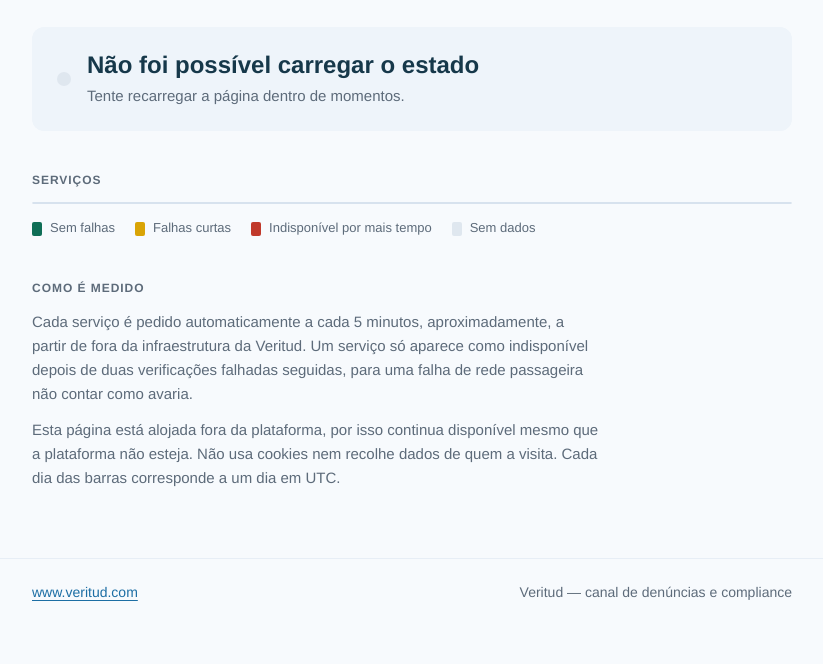
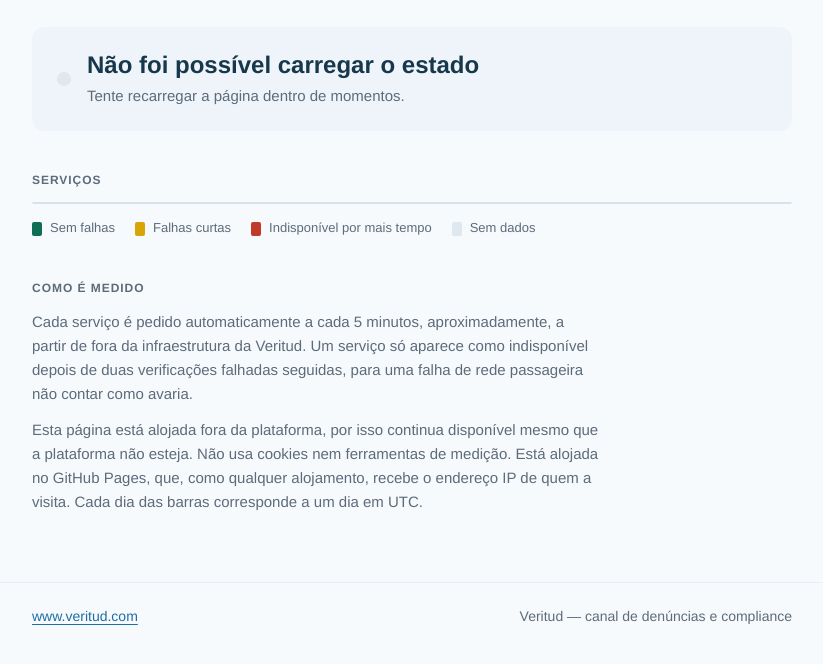
Before and after one commit to VERITUD/estado, a plain HTML site: page site/index.html in a window 1280 px wide. Shown: the part 74-738 px from the top of the page, without its empty margins (228-1051 px from the left). Drawn offline with Linux system fonts and the light colour scheme; no server answers.

Commit message:
A página diz onde está alojada e que o alojamento recebe o IP de quem a visita
Co-Authored-By: Claude Fable 5.2 <noreply@anthropic.com>

```diff
--- a/site/index.html
+++ b/site/index.html
@@ -54,7 +54,7 @@
   <section class="como" aria-labelledby="t-como">
     <h2 id="t-como" class="eyebrow">Como é medido</h2>
     <p>Cada serviço é pedido automaticamente a cada 5 minutos, aproximadamente, a partir de fora da infraestrutura da Veritud. Um serviço só aparece como indisponível depois de duas verificações falhadas seguidas, para uma falha de rede passageira não contar como avaria.</p>
-    <p>Esta página está alojada fora da plataforma, por isso continua disponível mesmo que a plataforma não esteja. Não usa cookies nem recolhe dados de quem a visita. Cada dia das barras corresponde a um dia em UTC.</p>
+    <p>Esta página está alojada fora da plataforma, por isso continua disponível mesmo que a plataforma não esteja. Não usa cookies nem ferramentas de medição. Está alojada no GitHub Pages, que, como qualquer alojamento, recebe o endereço IP de quem a visita. Cada dia das barras corresponde a um dia em UTC.</p>
   </section>
 </main>
 
```
Also changed, not shown: 1 other file.
